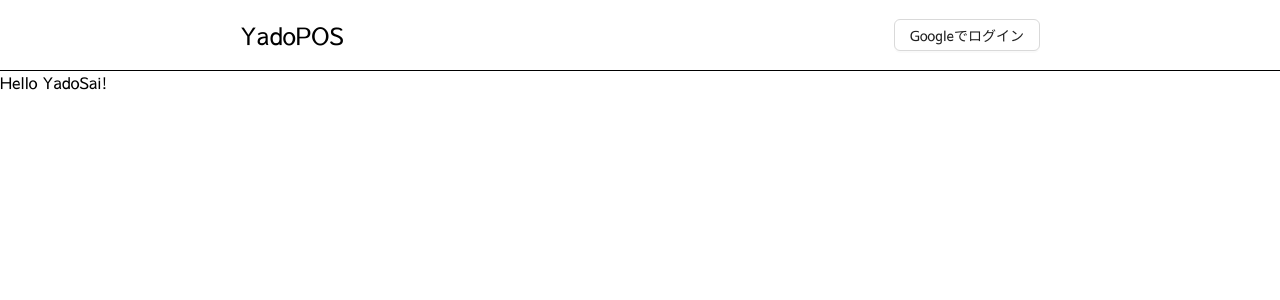
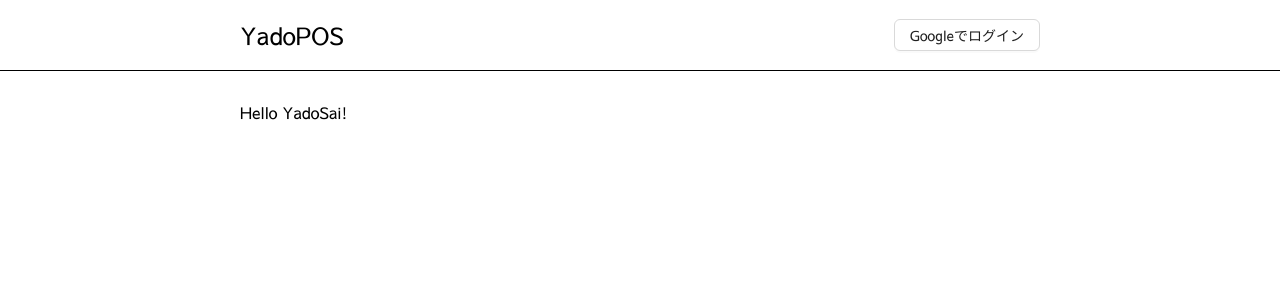
Before and after one commit to PocoPota/yado-pos, a Next.js app: page / in a window 1280 px wide. Shown: the top 300 px of the page. Built offline with nearby package versions, Linux system fonts and the light colour scheme; a web font is replaced by a local one.

Commit message:
globalscss

```diff
--- a/src/app/globals.scss
+++ b/src/app/globals.scss
@@ -8,3 +8,9 @@
   font-style: normal;
   vertical-align: bottom;
 }
+
+main{
+  width: 800px;
+  margin: 0 auto;
+  margin-top: 30px;
+}
```
